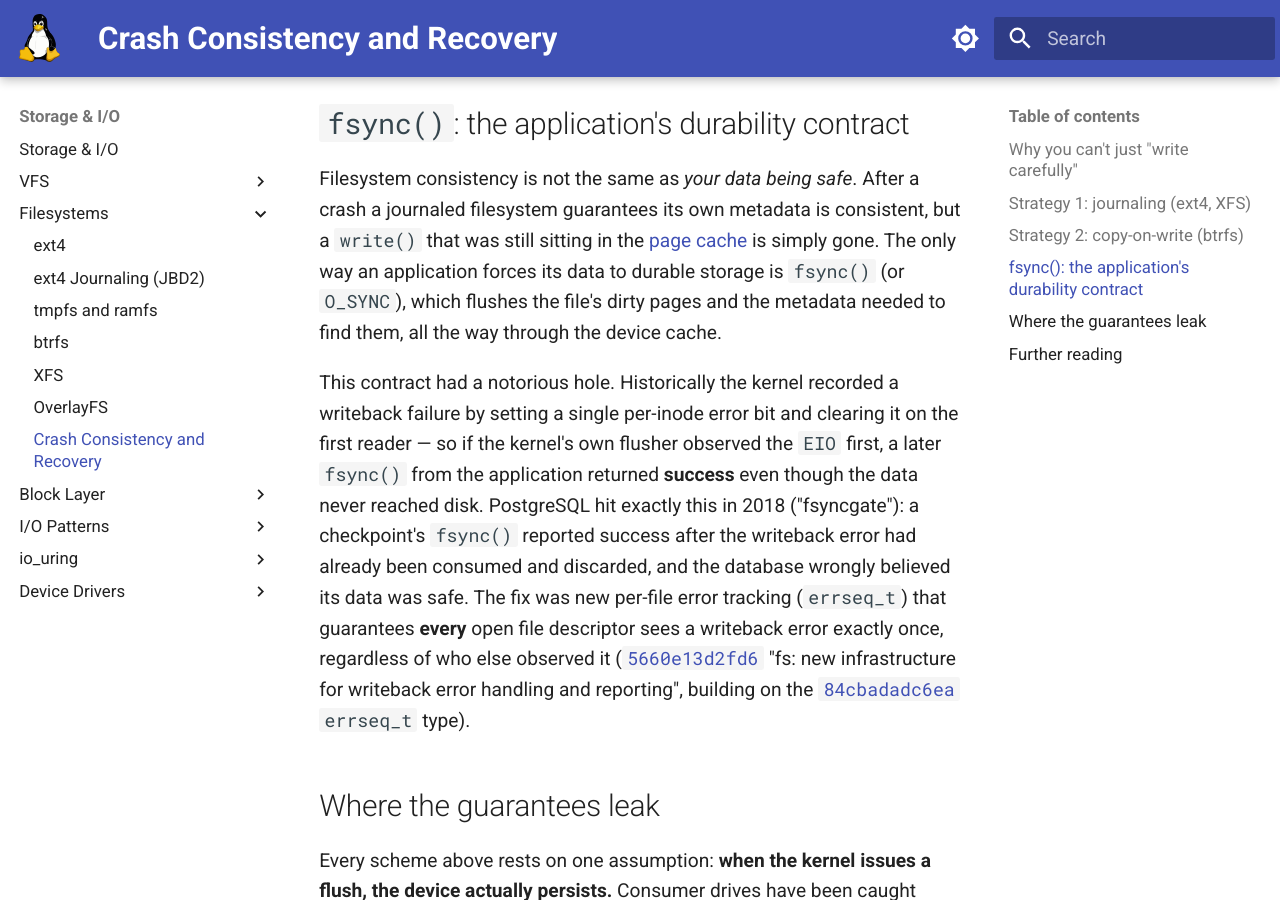
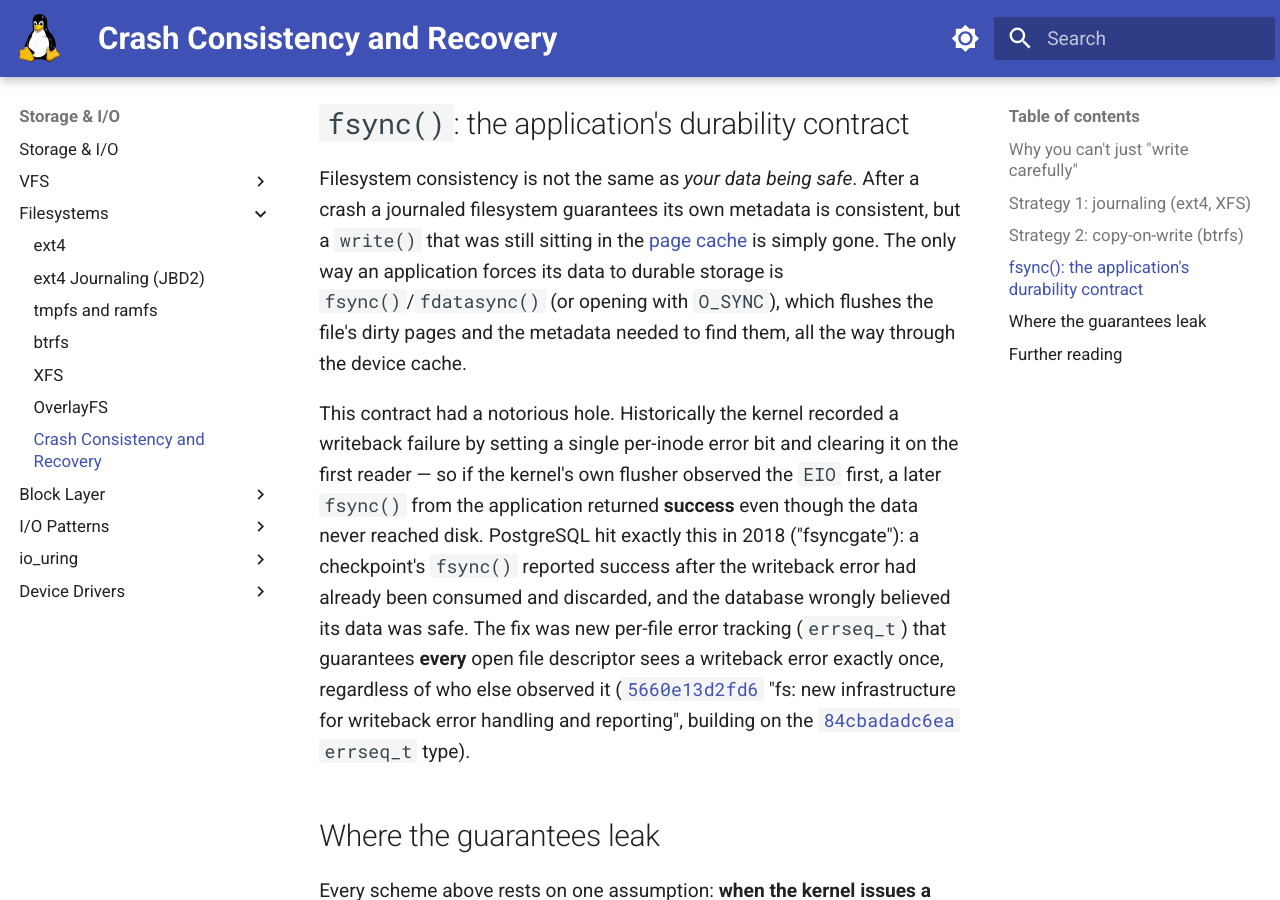
Before and after one commit to laveeshb/linux-kernel-internals, an MkDocs documentation site: the page built from docs/filesystems/crash-consistency.md, in a window 1280 px wide and 900 px high, scrolled down 3237 px. Built offline with MkDocs 1.6.1 and Material for MkDocs 9.7.7, drawn with Linux system fonts in a browser that asks for light colours.

Commit message:
filesystems: note fdatasync alongside fsync (review nit)
fdatasync() and O_DSYNC also force durability; broaden the 'only way' sentence
so it isn't read as fsync-exclusive.

```diff
--- a/docs/filesystems/crash-consistency.md
+++ b/docs/filesystems/crash-consistency.md
@@ -48,7 +48,7 @@ Recovery is therefore trivial — there is nothing to replay. A crash mid-transa
 
 ## `fsync()`: the application's durability contract
 
-Filesystem consistency is not the same as *your data being safe*. After a crash a journaled filesystem guarantees its own metadata is consistent, but a `write()` that was still sitting in the [page cache](../io/page-cache-writeback.md) is simply gone. The only way an application forces its data to durable storage is `fsync()` (or `O_SYNC`), which flushes the file's dirty pages and the metadata needed to find them, all the way through the device cache.
+Filesystem consistency is not the same as *your data being safe*. After a crash a journaled filesystem guarantees its own metadata is consistent, but a `write()` that was still sitting in the [page cache](../io/page-cache-writeback.md) is simply gone. The only way an application forces its data to durable storage is `fsync()`/`fdatasync()` (or opening with `O_SYNC`), which flushes the file's dirty pages and the metadata needed to find them, all the way through the device cache.
 
 This contract had a notorious hole. Historically the kernel recorded a writeback failure by setting a single per-inode error bit and clearing it on the first reader — so if the kernel's own flusher observed the `EIO` first, a later `fsync()` from the application returned **success** even though the data never reached disk. PostgreSQL hit exactly this in 2018 ("fsyncgate"): a checkpoint's `fsync()` reported success after the writeback error had already been consumed and discarded, and the database wrongly believed its data was safe. The fix was new per-file error tracking (`errseq_t`) that guarantees **every** open file descriptor sees a writeback error exactly once, regardless of who else observed it ([`5660e13d2fd6`](https://git.kernel.org/linus/5660e13d2fd6) "fs: new infrastructure for writeback error handling and reporting", building on the [`84cbadadc6ea`](https://git.kernel.org/linus/84cbadadc6ea) `errseq_t` type).
 
```
